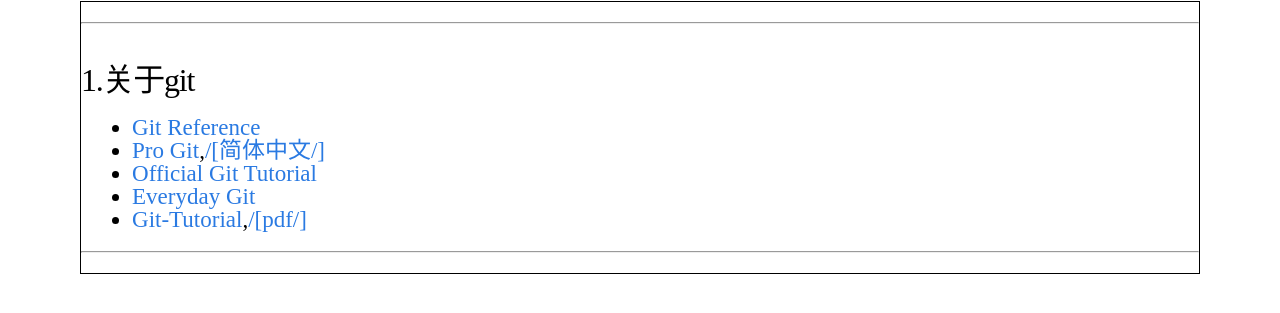
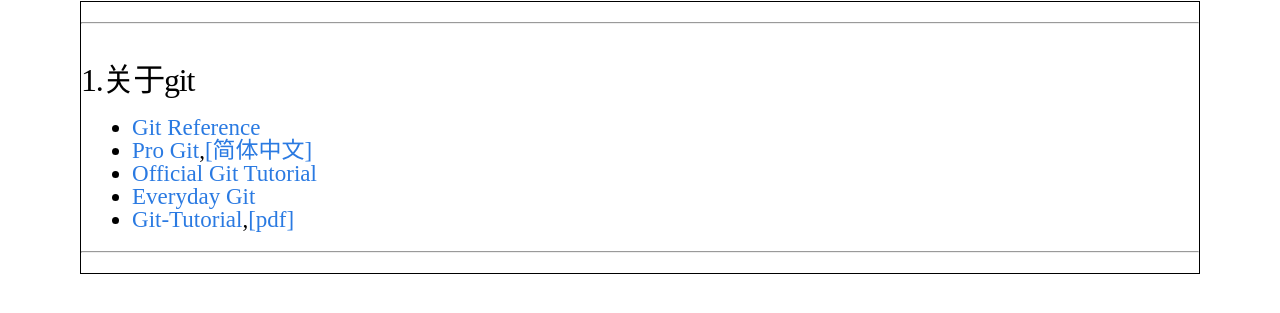
Before and after one commit to codeybs/blog, a Jekyll site: the page built from _posts/2014-08-30-Some-useful-links.markdown, in a window 1280 px wide. Shown: the part 106-419 px from the top of the page. Built offline with Jekyll 4.4.1, drawn with Linux system fonts in a browser that asks for light colours.

Commit message:
new blog

```diff
--- a/_posts/2014-08-30-Some-useful-links.markdown
+++ b/_posts/2014-08-30-Some-useful-links.markdown
@@ -11,9 +11,9 @@ author: BaoshengYu
 ## 1.关于git
 
 + [Git Reference](http://git-scm.com/docs)
-+ [Pro Git](http://git-scm.com/book),[/[简体中文/]](http://git-scm.com/book/zh)
++ [Pro Git](http://git-scm.com/book),[[简体中文]](http://git-scm.com/book/zh)
 + [Official Git Tutorial](http://git-scm.com/docs/gittutorial)
 + [Everyday Git](http://git-scm.com/docs/everyday)
-+ [Git-Tutorial](http://www.liaoxuefeng.com),[/[pdf/]](Git-Tutorial)
++ [Git-Tutorial](http://www.liaoxuefeng.com),[[pdf]](Git-Tutorial)
 
 --------
```
